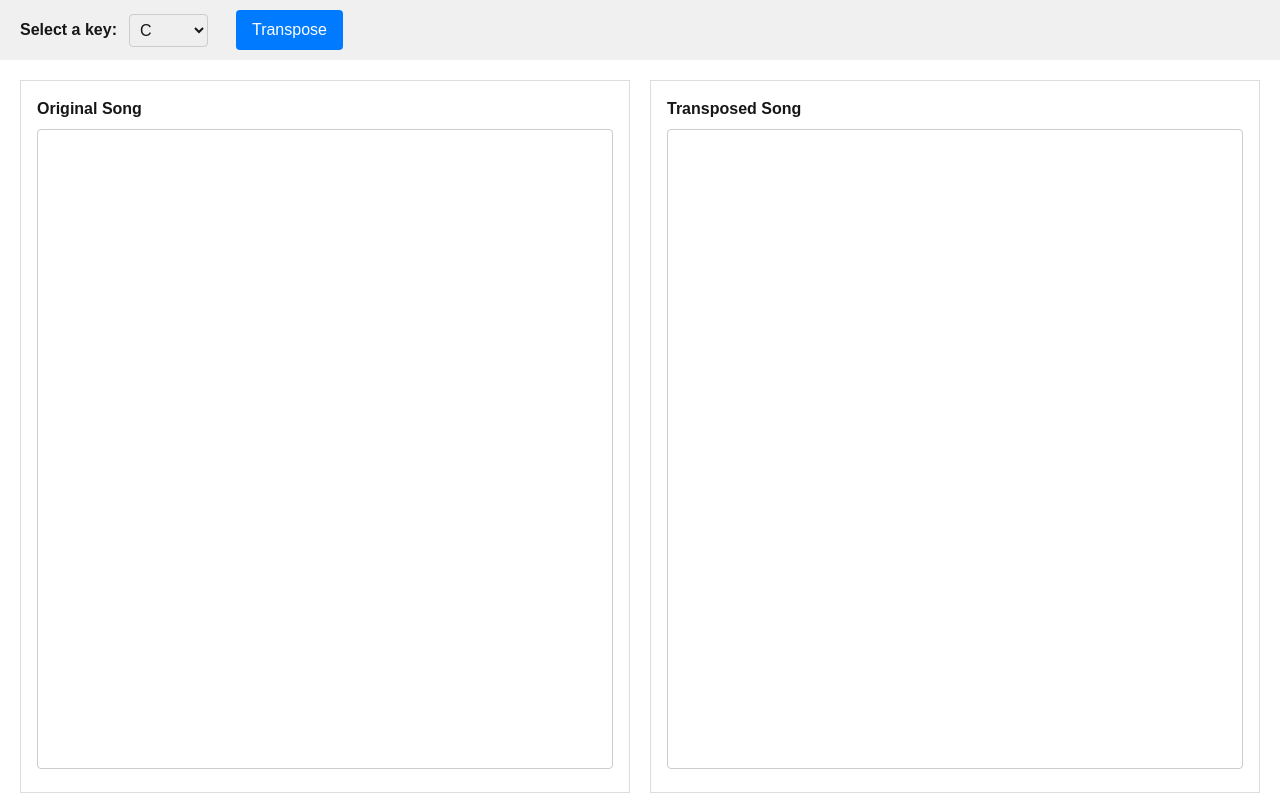
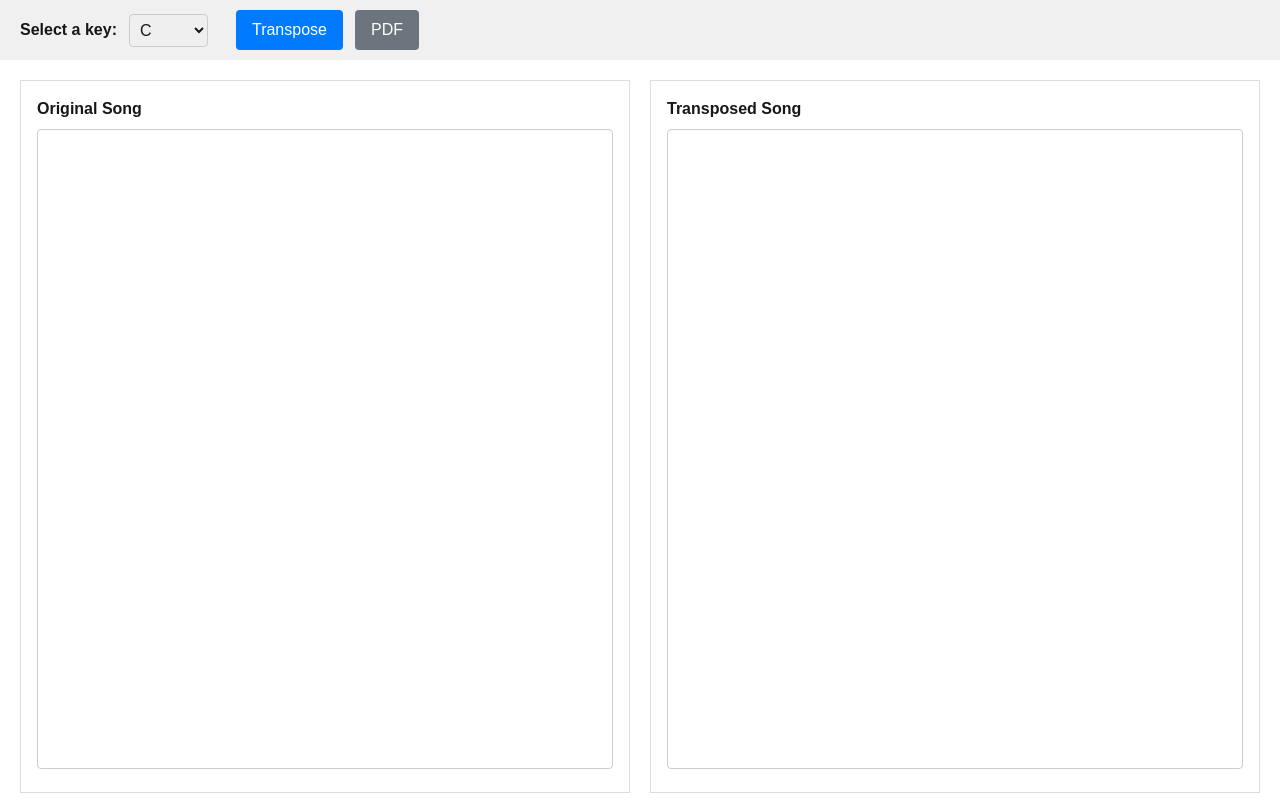
Before and after one commit to davyLSDev/mobitrans, a Next.js app: page / in a window 1280 px wide. Built offline with nearby package versions, Linux system fonts and the light colour scheme.

Commit message:
Make a button to allow user to create a pdf of Transposed Song pane

```diff
--- /dev/null
+++ b/app/components/PDFGenerator.ts
@@ -0,0 +1,24 @@
+import { jsPDF } from 'jspdf';
+
+export const generatePDF = async (
+  transposedText: string,
+  selectedKey: string
+) => {
+  if (!transposedText.trim()) {
+    throw new Error('No transposed text available');
+  }
+
+  try {
+    const doc = new jsPDF();
+
+    // Add only the transposed content to PDF
+    doc.setFontSize(12);
+    doc.text(transposedText, 20, 20);
+
+    // Save the PDF
+    doc.save(`transposed-song-${selectedKey}.pdf`);
+  } catch (error) {
+    console.error('PDF generation error:', error);
+    throw error;
+  }
+};
--- a/app/components/TransposeHeader.tsx
+++ b/app/components/TransposeHeader.tsx
@@ -2,6 +2,7 @@ interface TransposeHeaderProps {
     selectedKey: string;
     onKeyChange: (key: string) => void;
     onTranspose: () => void;
+    onGeneratePDF: () => void;
   }
 
   const keys = [
@@ -12,7 +13,8 @@ interface TransposeHeaderProps {
   export default function TransposeHeader({
     selectedKey,
     onKeyChange,
-    onTranspose
+    onTranspose,
+    onGeneratePDF
   }: TransposeHeaderProps) {
     return (
       <div style={{
@@ -61,6 +63,19 @@ interface TransposeHeaderProps {
         >
           Transpose
         </button>
+        <button
+          onClick={onGeneratePDF}
+          style={{
+            backgroundColor: '#6c757d',
+            color: 'white',
+            border: 'none',
+            padding: '8px 16px',
+            borderRadius: '4px',
+            cursor: 'pointer',
+          }}
+        >
+          PDF
+        </button>
       </div>
     );
   }
--- a/app/page.tsx
+++ b/app/page.tsx
@@ -3,6 +3,7 @@
 import TextGrid from './components/TextGrid';
 import ErrorModal from './components/ErrorModal';
 import TransposeHeader from './components/TransposeHeader';
+import { generatePDF } from './components/PDFGenerator';
 import { useState, useEffect } from 'react';
 
 type TransposeFunction = (text: string) => {
@@ -39,12 +40,27 @@ export default function Home() {
     }
   };
 
+  const handleGeneratePDF = async () => {
+    if (!transposedText.trim()) {
+      setShowError(true);
+      return;
+    }
+
+    try {
+      await generatePDF(transposedText, selectedKey);
+    } catch (error) {
+      console.error('PDF generation error:', error);
+      // Optionally show an error message to the user
+    }
+  };
+
   return (
     <main>
       <TransposeHeader
         selectedKey={selectedKey}
         onKeyChange={setSelectedKey}
         onTranspose={handleTranspose}
+        onGeneratePDF={handleGeneratePDF}
       />
       <TextGrid
         originalText={originalText}
--- a/package.json
+++ b/package.json
@@ -10,6 +10,7 @@
   },
   "dependencies": {
     "chord-transposer": "^3.0.9",
+    "jspdf": "^2.5.2",
     "next": "15.0.3",
     "react": "19.0.0-rc-66855b96-20241106",
     "react-dom": "19.0.0-rc-66855b96-20241106"
```
Also changed, not shown: 1 other file (tests, documents, lock files or other folders).
